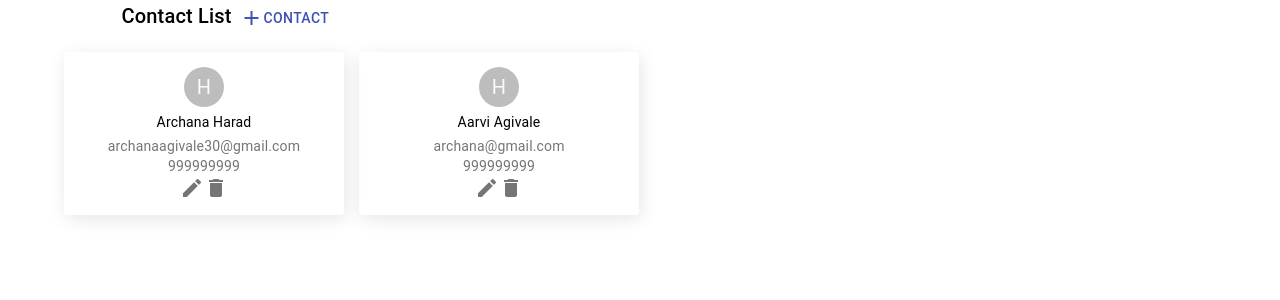
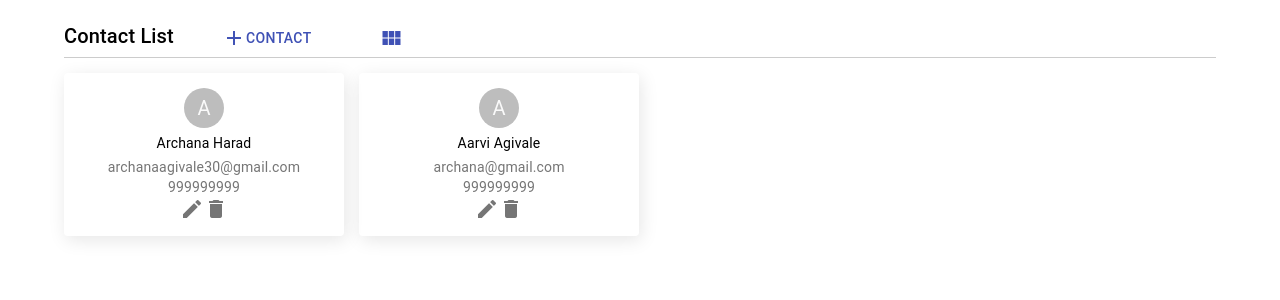
Before and after one commit to archanaagivale/contactApp, a React (Create React App) app: page / in a window 1280 px wide. Shown: the top 300 px of the page. Built offline with nearby package versions, Linux system fonts and the light colour scheme.

Commit message:
view changes

```diff
--- a/src/App.js
+++ b/src/App.js
@@ -6,7 +6,7 @@ import './App.css';
 
 function App() {
   return (
-    <ContactGrid/>
+    <ContactGrid />
   );
 }
 
--- a/src/component/Contact.js
+++ b/src/component/Contact.js
@@ -49,7 +49,7 @@ export default class Contact extends Component{
         <Grid item xs={12}>
       <TextField name="phone" required value={this.state.phone} onChange={this.handleChange} fullWidth label="Phone" />
         </Grid>
-        <Grid item xs={12}>
+        <Grid item xs={12} >
         <FormControlLabel
         control={
           <Switch
@@ -62,7 +62,7 @@ export default class Contact extends Component{
         label="Status"
       />
        </Grid>
-        <Grid item xs={12}>
+        <Grid item xs={12} style={{textAlign:"center"}} >
         <Button variant="contained" onClick={this.props.saveContact.bind(this, this.state,this.state.action)} color="primary">
         Save
         </Button> </Grid>
--- a/src/component/ContactGrid.js
+++ b/src/component/ContactGrid.js
@@ -20,7 +20,7 @@ export default class ContactGrid extends Component {
     );
     modelPopup = ({
         position: "absolute",
-        padding:"10px",
+        padding: "10px",
         width: 500,
         maxWidth: 500,
         backgroundColor: "#fff",
@@ -33,7 +33,8 @@ export default class ContactGrid extends Component {
         super(props)
         this.state = {
             open: false,
-            contact:{},
+            displayview:"list",
+            contact: {},
             columns: [
                 { title: 'First Name', field: 'firstname' },
                 { title: 'Last Name', field: 'lastname' },
@@ -44,8 +45,8 @@ export default class ContactGrid extends Component {
                 },
             ],
             data: [
-                { id:'1',firstname: 'Archana', lastname: 'Harad', email: "archanaagivale30@gmail.com", phone: "999999999" },
-                { id:'2', firstname: 'Aarvi', lastname: 'Agivale', email: "archana@gmail.com", phone: "999999999" }
+                { id: '1', firstname: 'Archana', lastname: 'Harad', email: "archanaagivale30@gmail.com", phone: "999999999" },
+                { id: '2', firstname: 'Aarvi', lastname: 'Agivale', email: "archana@gmail.com", phone: "999999999" }
             ]
         }
     }
@@ -56,27 +57,26 @@ export default class ContactGrid extends Component {
     handleClose = () => {
         this.setState({ open: false });
     };
-    saveContact = (newData, action,event) => {
-          const data=[...this.state.data];
+    saveContact = (newData, action, event) => {
+        const data = [...this.state.data];
         debugger;
-          if(action=="edit"){
-            let oldData=_.filter(this.state.data,{id:newData.id});
+        if (action == "edit") {
+            let oldData = _.filter(this.state.data, { id: newData.id });
             data[data.indexOf(oldData[0])] = newData;
         }
-          else
-          {
+        else {
             data.push(newData);
         }
-          this.setState({data});
+        this.setState({ data });
         this.handleClose();
     }
-    deleteContact=(event) =>{
-        let id=event.target.parentElement.id;
-        const data=[...this.state.data];
-        _.remove(data, function(item) {
+    deleteContact = (event) => {
+        let id = event.target.parentElement.id;
+        const data = [...this.state.data];
+        _.remove(data, function (item) {
             return item.id == id;
         });
-          this.setState({data:data});
+        this.setState({ data: data });
         /* this.setState((prevState) => {
              const data = [...prevState.data];
              _.remove(data, function(item) {
@@ -86,15 +86,18 @@ export default class ContactGrid extends Component {
      })*/
 
     }
-    editContact=(event) =>{
-        let id=event.target.parentElement.id;
-        let obj=_.filter(this.state.data,{id:id});
+    editContact = (event) => {
+        let id = event.target.parentElement.id;
+        let obj = _.filter(this.state.data, { id: id });
         this.setState({ contact: obj[0] });
         this.handleOpen();
     }
-    addContact=(event) =>{
-        this.setState({ contact: {}});
+    addContact = (event) => {
+        this.setState({ contact: {} });
         this.handleOpen();
+    }
+    changeView=(event)=>{
+        this.setState({ displayview: this.state.displayview=="list" ?"table" :"list" });
     }
     render() {
         return (
@@ -105,42 +108,105 @@ export default class ContactGrid extends Component {
                     aria-labelledby="simple-modal-title"
                     aria-describedby="simple-modal-description"
                 >
-       <Contact style={this.modelPopup} contact={this.state.contact} saveContact={this.saveContact}/>
+                    <Contact style={this.modelPopup} contact={this.state.contact} saveContact={this.saveContact} />
                 </Modal>
+                 {this.state.displayview==="list" ? (
                 <Grid container style={{ width: "90%", marginLeft: "5%" }} >
-            <Grid container style={{ width: "90%", marginLeft: "5%" }} >
+                    <Grid container style={{ marginTop: "20px", borderBottom: "1px solid #ccc" }} >
                         <Typography variant="h6" component="h2">
                             Contact List
                     </Typography>
-<Button color="primary" onClick={this.addContact}><span class="material-icons">
+                        <Button style={{ marginLeft: "40px" }} color="primary" onClick={this.addContact}><span class="material-icons">
                             add
 </span> Contact</Button>
+<Button style={{ marginLeft: "40px" }} color="primary" onClick={this.changeView}>
+
+                       <span class="material-icons">view_module</span>
+                        </Button>
                     </Grid>
-                {this.state.data.map((item, index) => (
-                    <Box   style={{ borderRadius: "4px",padding:"10px",width:"260px", minHeigth:"150px", maxHeigth:"150px",marginTop: "15px", marginBottom: "0px", marginRight: "15px", boxShadow: "rgba(0, 0, 0, 0.1) 2px 4px 18px 0px" }} key={index} width={210} marginRight={0.5} my={5} >
+
+                  { this.state.data.map((item, index) => (
+                        <Box style={{ borderRadius: "4px", padding: "10px", width: "260px", minHeigth: "150px", maxHeigth: "150px", marginTop: "15px", marginBottom: "0px", marginRight: "15px", boxShadow: "rgba(0, 0, 0, 0.1) 2px 4px 18px 0px" }} key={index} width={210} marginRight={0.5} my={5} >
                             <Box  >
-                            <div style={{ margin: "5px", justifyContent: "center", display: "flex" }}><Avatar>H</Avatar></div>
-                            <Typography gutterBottom variant="body2" style={{textAlign:"center"}}>
+                                <div style={{ margin: "5px", justifyContent: "center", display: "flex" }}>
+                                    <Avatar>{item.firstname.charAt(0)}</Avatar>
+                                    </div>
+                                <Typography gutterBottom variant="body2" style={{ textAlign: "center" }}>
                                     {item.firstname}  {item.lastname}
                                 </Typography>
-                            <Typography variant="body2" color="textSecondary" style={{textAlign:"center"}}>
+                                <Typography variant="body2" color="textSecondary" style={{ textAlign: "center" }}>
                                     {item.email}
                                 </Typography>
-                            <Typography variant="body2" color="textSecondary" style={{textAlign:"center"}}>
+                                <Typography variant="body2" color="textSecondary" style={{ textAlign: "center" }}>
                                     {item.phone}
                                 </Typography>
-                            <Typography id={item.id} variant="body2" color="textSecondary" style={{textAlign:"center"}}>
-                            <span class="material-icons" style={{cursor:"pointer"}} onClick={this.editContact}>
+                                <Typography id={item.id} variant="body2" color="textSecondary" style={{ textAlign: "center" }}>
+                                    <span class="material-icons" style={{ cursor: "pointer" }} onClick={this.editContact}>
                                         edit
                             </span>
-                            <span class="material-icons"  style={{cursor:"pointer"}} onClick={this.deleteContact}>
+                                    <span class="material-icons" style={{ cursor: "pointer" }} onClick={this.deleteContact}>
                                         delete
                             </span>
                                 </Typography>
                             </Box>
                         </Box>
                     ))}
+
                 </Grid>
+                ) :( <>
+                <Button style={{
+                    position: "absolute",
+                    left: "200px",
+                    zIndex: "9",
+                    top: "20px"
+                }}  color="primary" onClick={this.changeView}>
+
+                <span onClick={this.changeView} class="material-icons">
+                view_list
+                </span>
+                        </Button>
+               <MaterialTable style={{ width: "90%", marginLeft: "5%",boxShadow:"none" }}
+                    title="Contacts"
+                    columns={this.state.columns}
+                    data={this.state.data}
+                    editable={{
+                        onRowAdd: (newData) =>
+                          new Promise((resolve) => {
+                            setTimeout(() => {
+                              resolve();
+                              this.setState((prevState) => {
+                                const data = [...prevState.data];
+                                data.push(newData);
+                                return { ...prevState, data };
+                              });
+                            }, 600);
+                          }),
+                        onRowUpdate: (newData, oldData) =>
+                          new Promise((resolve) => {
+                            setTimeout(() => {
+                              resolve();
+                              if (oldData) {
+                                this.setState((prevState) => {
+                                  const data = [...prevState.data];
+                                  data[data.indexOf(oldData)] = newData;
+                                  return { ...prevState, data };
+                                });
+                              }
+                            }, 600);
+                          }),
+                        onRowDelete: (oldData) =>
+                          new Promise((resolve) => {
+                            setTimeout(() => {
+                              resolve();
+                              this.setState((prevState) => {
+                                const data = [...prevState.data];
+                                data.splice(data.indexOf(oldData), 1);
+                                return { ...prevState, data };
+                              });
+                            }, 600);
+                          }),
+                      }}/></>
+                    )}
             </>
         );
     }
```
Also changed, not shown: 1 other file (tests, documents, lock files or other folders). Lines whose indentation alone changed are shown as unchanged.
